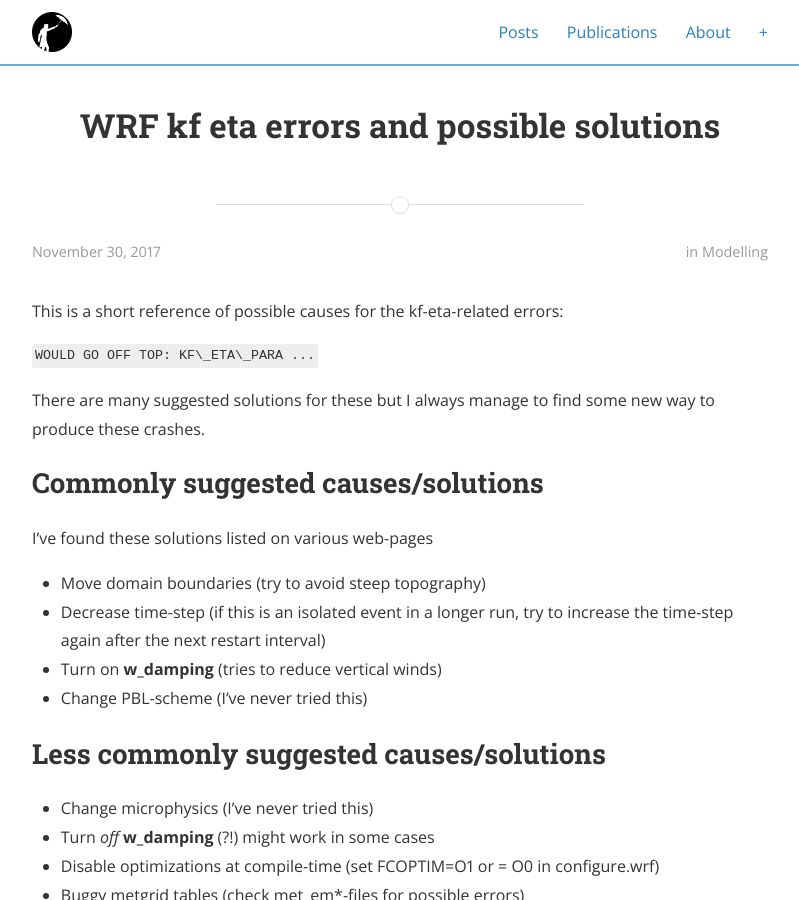
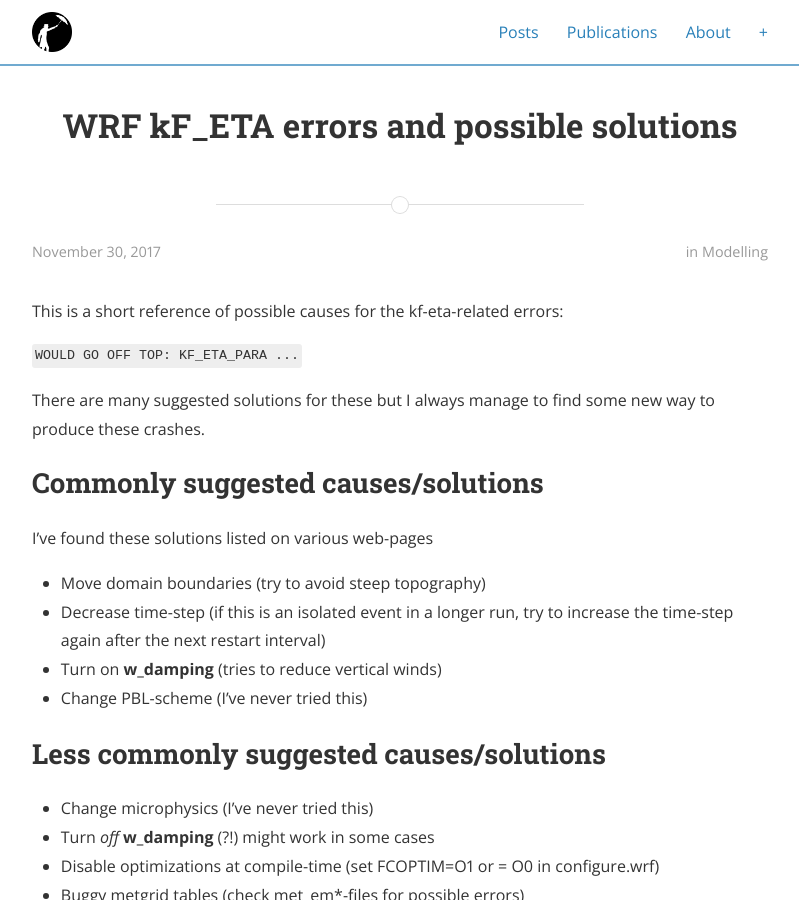
Before and after one commit to dingwell/dingwell.github.io, a Jekyll site: the page built from _posts/2017-11-30-wrf-kfeta-errors.md, in a window 1280 px wide and 900 px high. Shown: the whole window, without its empty margins (240-1039 px from the left). Built offline with Jekyll 4.4.1, drawn with Linux system fonts in a browser that asks for light colours; nearby versions of some CDN libraries; comment, search, counter and statistics services are not loaded; a style sheet for code colours, icons or effects is not loaded.

Commit message:
formatting

```diff
--- a/_posts/2017-11-30-wrf-kfeta-errors.md
+++ b/_posts/2017-11-30-wrf-kfeta-errors.md
@@ -1,6 +1,6 @@
 ---
 layout: post
-title: "WRF kf\_eta errors and possible solutions"
+title: "WRF kF_ETA errors and possible solutions"
 date: 2017-11-30
 categories: modelling
 tags: wrf
@@ -13,7 +13,7 @@ the title in the header will be the one displayed on the web pag.
 
 This is a short reference of possible causes for the kf-eta-related errors:
 ~~~
-WOULD GO OFF TOP: KF\_ETA\_PARA ...
+WOULD GO OFF TOP: KF_ETA_PARA ...
 ~~~
 There are many suggested solutions for these but I always manage to find some new way to
 produce these crashes.
```
